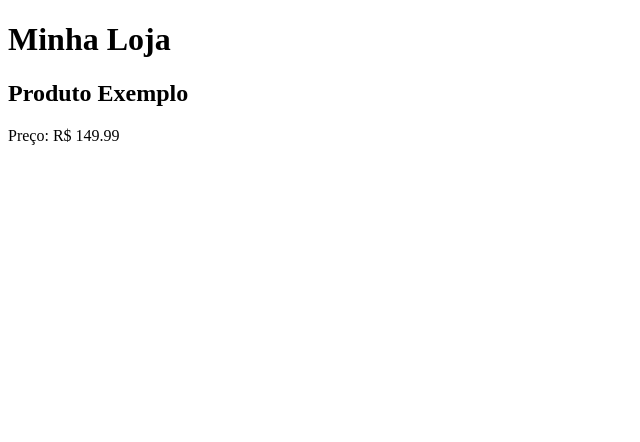
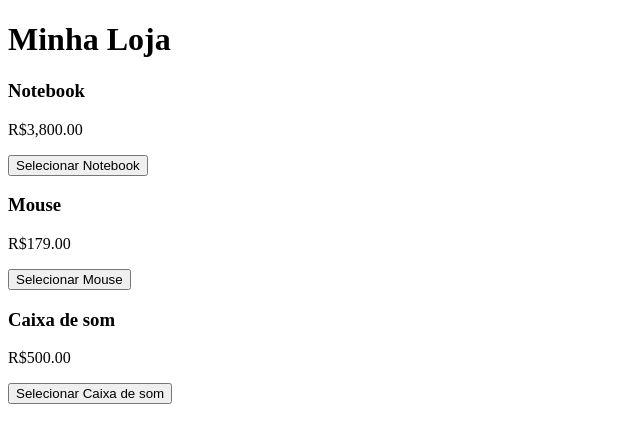
Before and after one commit to yohannek/meu-primeiro-app, an Angular app: page / in a window 1280 px wide. Shown: the top 442 px of the page, without its empty margins (0-640 px from the left). Built offline with nearby package versions, Linux system fonts and the light colour scheme.

Commit message:
atualização angula

```diff
--- a/src/app/app.html
+++ b/src/app/app.html
@@ -1,2 +1,2 @@
 <H1>Minha Loja</H1>
-<app-produto></app-produto>
+<app-lista-produtos></app-lista-produtos>
--- /dev/null
+++ b/src/app/components/lista-produtos/lista-produtos.html
@@ -0,0 +1,7 @@
+@for (item of produtos; track item.nome) {
+  <app-produto
+    [nome]="item.nome"
+    [preco]="item.preco"
+    (produtoSelecionado)="exibirProduto($event)"
+  ></app-produto>
+}
--- /dev/null
+++ b/src/app/components/lista-produtos/lista-produtos.ts
@@ -0,0 +1,20 @@
+import { Component } from '@angular/core';
+import { Produto } from '../produto/produto';
+
+@Component({
+  selector: 'app-lista-produtos',
+  imports: [Produto],
+  templateUrl: './lista-produtos.html',
+  styleUrl: './lista-produtos.css',
+})
+export class ListaProdutos {
+  produtos = [
+    { nome: 'Notebook', preco: 3800 },
+    { nome: 'Mouse', preco: 179 },
+    { nome: 'Caixa de som', preco: 500 },
+  ];
+
+  exibirProduto(nome: string) {
+    console.log('Produto selecionado:', nome);
+  }
+}
--- a/src/app/components/produto/produto.html
+++ b/src/app/components/produto/produto.html
@@ -1,4 +1,6 @@
-<div class="produto">
-<h2>{{ nome }}</h2>
-<p>Preço: R$ {{ preco }}</p>
+<div class="produto-card">
+  <h3>{{ nome }}</h3>
+  <p>{{ preco | currency: 'BRL' }}</p>
+
+  <button (click)="selecionarProduto()">Selecionar {{ nome }}</button>
 </div>
--- a/src/app/components/produto/produto.ts
+++ b/src/app/components/produto/produto.ts
@@ -1,12 +1,19 @@
-import { Component } from '@angular/core';
+import { Component, Input, Output, EventEmitter } from '@angular/core';
+import { CurrencyPipe } from '@angular/common';
 
 @Component({
-selector: "app-produto",
-imports: [],
-templateUrl: "./produto.html",
-styleUrl: './produto.css',
+  selector: 'app-produto',
+  imports: [CurrencyPipe],
+  templateUrl: './produto.html',
+  styleUrl: './produto.css',
 })
+
 export class Produto {
-nome = 'Produto Exemplo';
-preco = 149.99;
+  @Input() nome: string = '';
+  @Input() preco: number = 0;
+  @Output() produtoSelecionado = new EventEmitter<string>();
+
+  selecionarProduto() {
+    this.produtoSelecionado.emit(this.nome);
+  }
 }
```
Also changed, not shown: src/app/app.ts (+3 -4 lines), src/app/pipes/preco-formatado-pipe.ts (added, +10 -0 lines), src/app/components/lista-produtos/lista-produtos.css (added), 2 other files (tests, documents, lock files or other folders).
